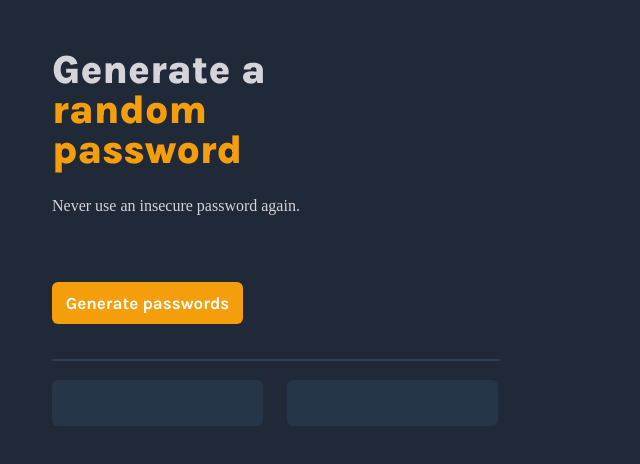
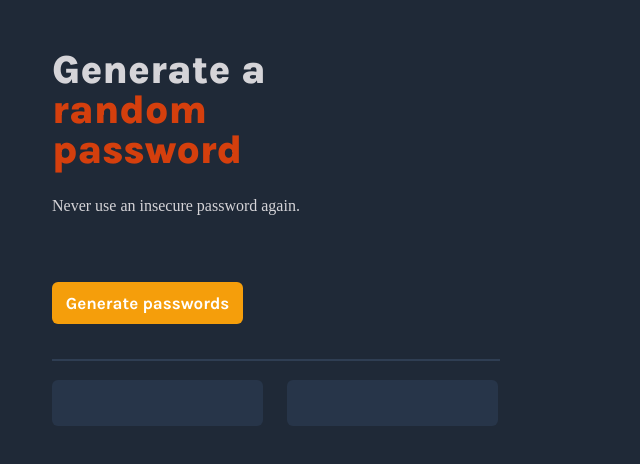
Before and after one commit to thebestpersonrig/Password-generator-scrimba, a website built with Vite: page index.html in a window 1280 px wide. Shown: the whole page, without its empty margins (0-640 px from the left). Built offline with nearby package versions, Linux system fonts and the light colour scheme.

Commit message:
Change font color

```diff
--- a/index.css
+++ b/index.css
@@ -16,7 +16,7 @@ h1 {
 }
 
 .yellow {
-    color: #F59E0B
+    color: rgb(212, 63, 13)
 }
 
 #container {
```
